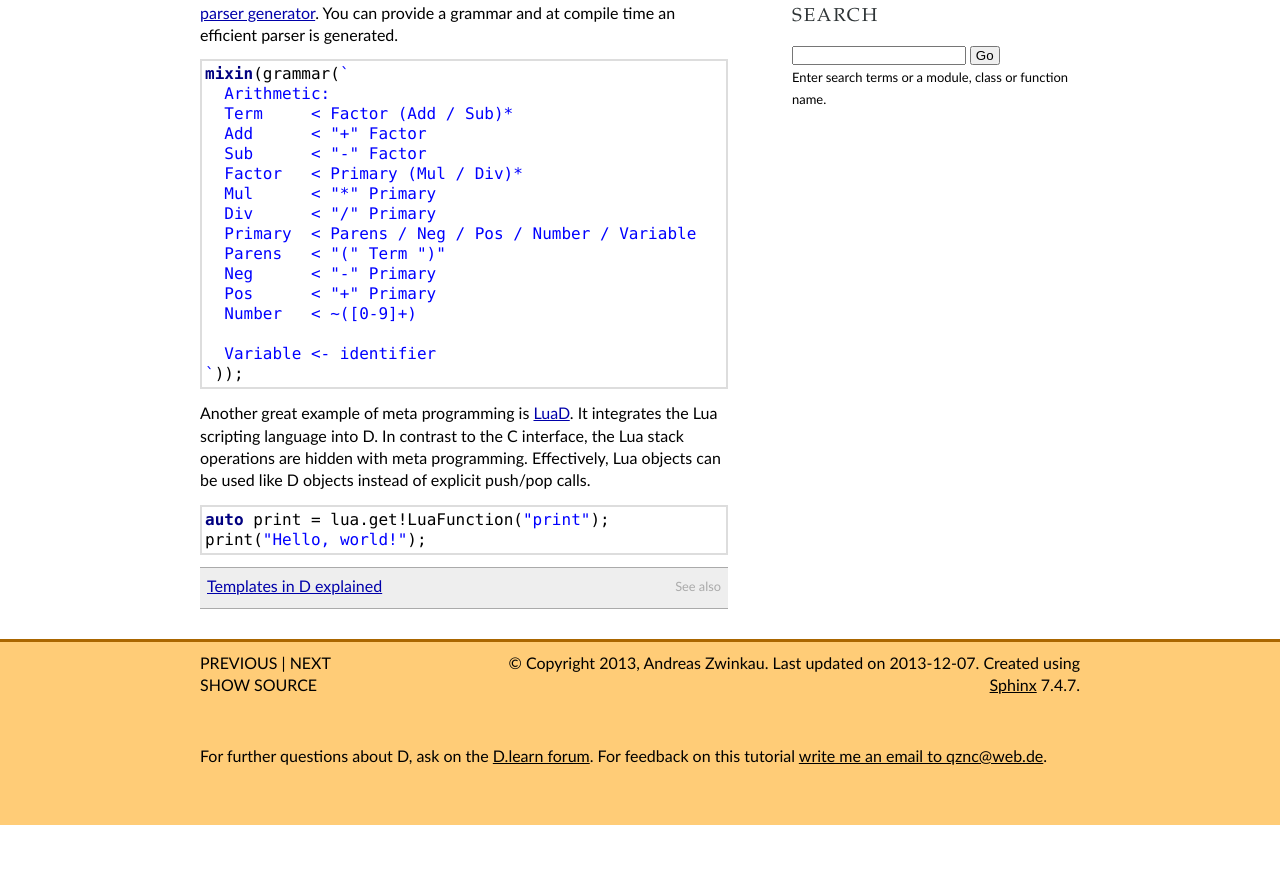
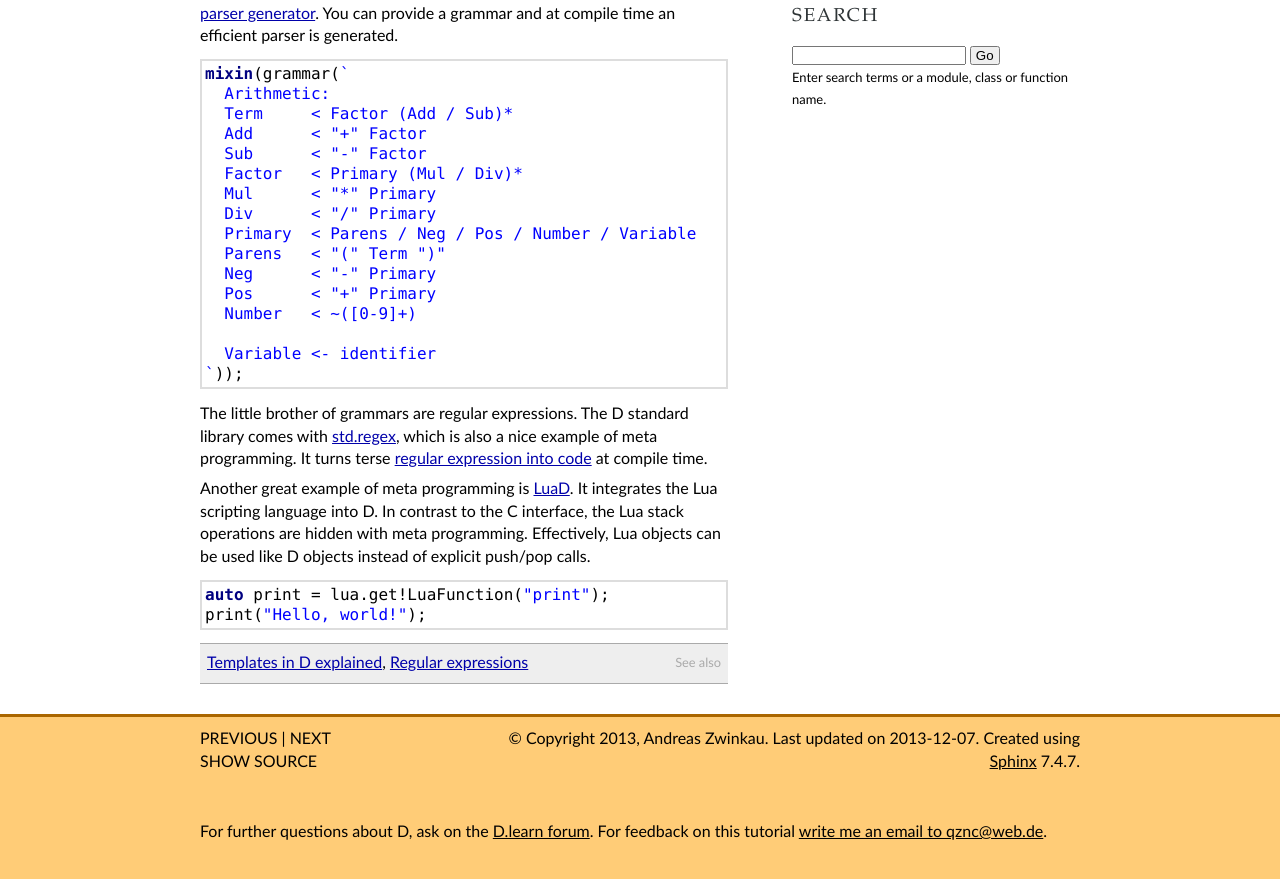
Before and after one commit to qznc/d-tut, a Sphinx documentation site: the page built from source/meta.rst, in a window 1280 px wide and 900 px high, scrolled down 932 px. Shown: the top 879 px of the window. Built offline with Sphinx 7.4.7, drawn with Linux system fonts in a browser that asks for light colours; before the commit the page ends 1757 px from its top, so only the background shows below that.

Commit message:
Mention regex in meta

```diff
--- a/source/meta.rst
+++ b/source/meta.rst
@@ -71,6 +71,14 @@
       Variable <- identifier
     `));
 
+The little brother of grammars are regular expressions.
+The D standard library comes with
+`std.regex <http://dlang.org/phobos/std_regex.html>`_,
+which is also a nice example of meta programming.
+It turns terse
+`regular expression into code <http://dlang.org/regular-expression.html>`_
+at compile time.
+
 Another great example of meta programming is `LuaD <http://jakobovrum.github.io/LuaD/>`_.
 It integrates the Lua scripting language into D.
 In contrast to the C interface, the Lua stack operations are hidden with meta programming.
@@ -84,4 +92,5 @@
 
 .. seealso::
 
-   `Templates in D explained <http://nomad.so/2013/07/templates-in-d-explained/>`_
+   `Templates in D explained <http://nomad.so/2013/07/templates-in-d-explained/>`_,
+   `Regular expressions  <http://dlang.org/regular-expression.html>`_
```
